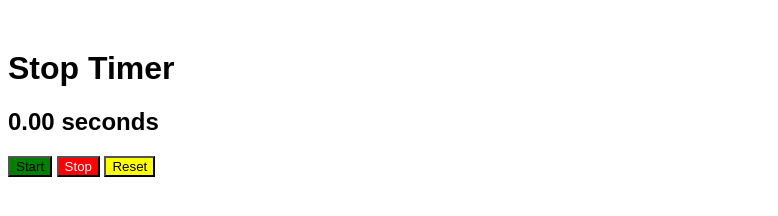
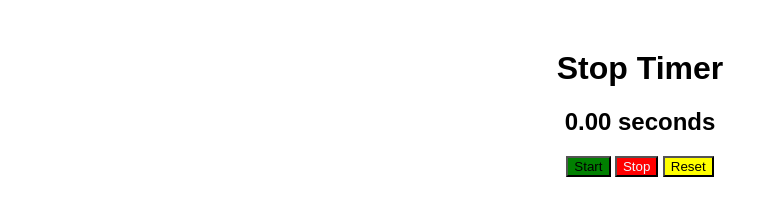
Before and after one commit to MALADHANUNJAYUDU/stop-watch, a plain HTML site: page templates/index.html in a window 1280 px wide. Shown: the whole page, without its empty margins (0-778 px from the left). Drawn offline with Linux system fonts and the light colour scheme.

Commit message:
delete eorry

```diff
--- a/templates/index.html
+++ b/templates/index.html
@@ -20,15 +20,15 @@
         }
     </style>
 </head>
-<body style="text-salign:center; font-family:Arial; margin-top:50px;">
+<body style="text-align:center; font-family:Arial; margin-top:50px;">
 
     <h1>Stop Timer</h1>
     <h2 id="timer">0.00 seconds</h2>
-<centre>
+
     <button id="fist" onclick="startTimer()">Start</button>
     <button id="second" onclick="stopTimer()">Stop</button>
     <button id="three" onclick="resetTimer()">Reset</button>
-</centre>
+
     <script>
         let interval;
 
```
